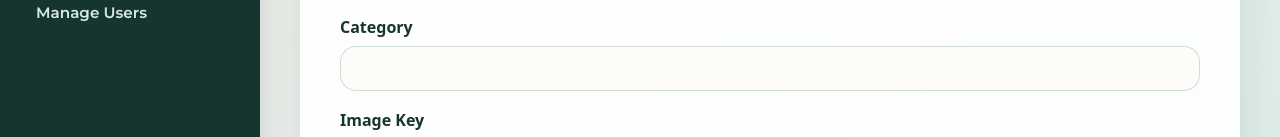
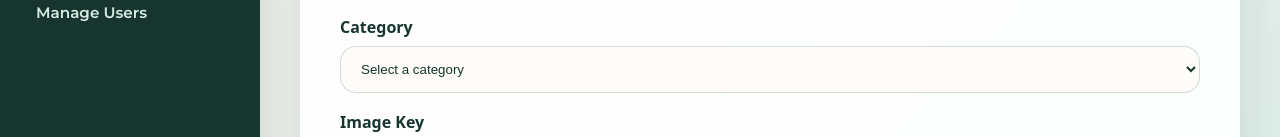
Before and after one commit to abelkidus/Tourly, a React (Vite) app: page /dashboard in a window 1280 px wide. Shown: the part 315-452 px from the top of the page. Built offline with nearby package versions, Linux system fonts and the light colour scheme; no server answers; sample sign-in values are in the browser's storage.

Commit message:
feat(admin): convert destination category input to select dropdown

```diff
--- a/src/AdminDashboard.jsx
+++ b/src/AdminDashboard.jsx
@@ -168,13 +168,23 @@ function AdminDashboard() {
               <label className="admin-dashboard__label" htmlFor="category">
                 Category
               </label>
-              <input
+              <select
                 className={`admin-dashboard__input ${errors.category ? "error-border" : ""}`}
                 id="category"
                 name="category"
                 value={formData.category}
                 onChange={handleChange}
-              />
+              >
+                <option value="" disabled>
+                  Select a category
+                </option>
+                <option value="Adventure">Adventure</option>
+                <option value="Beach">Beach</option>
+                <option value="City">City</option>
+                <option value="Cultural">Cultural</option>
+                <option value="Nature">Nature</option>
+                <option value="Worldwide">Worldwide</option>
+              </select>
               {errors.category && <span className="error-text">{errors.category}</span>}
             </div>
 
```
